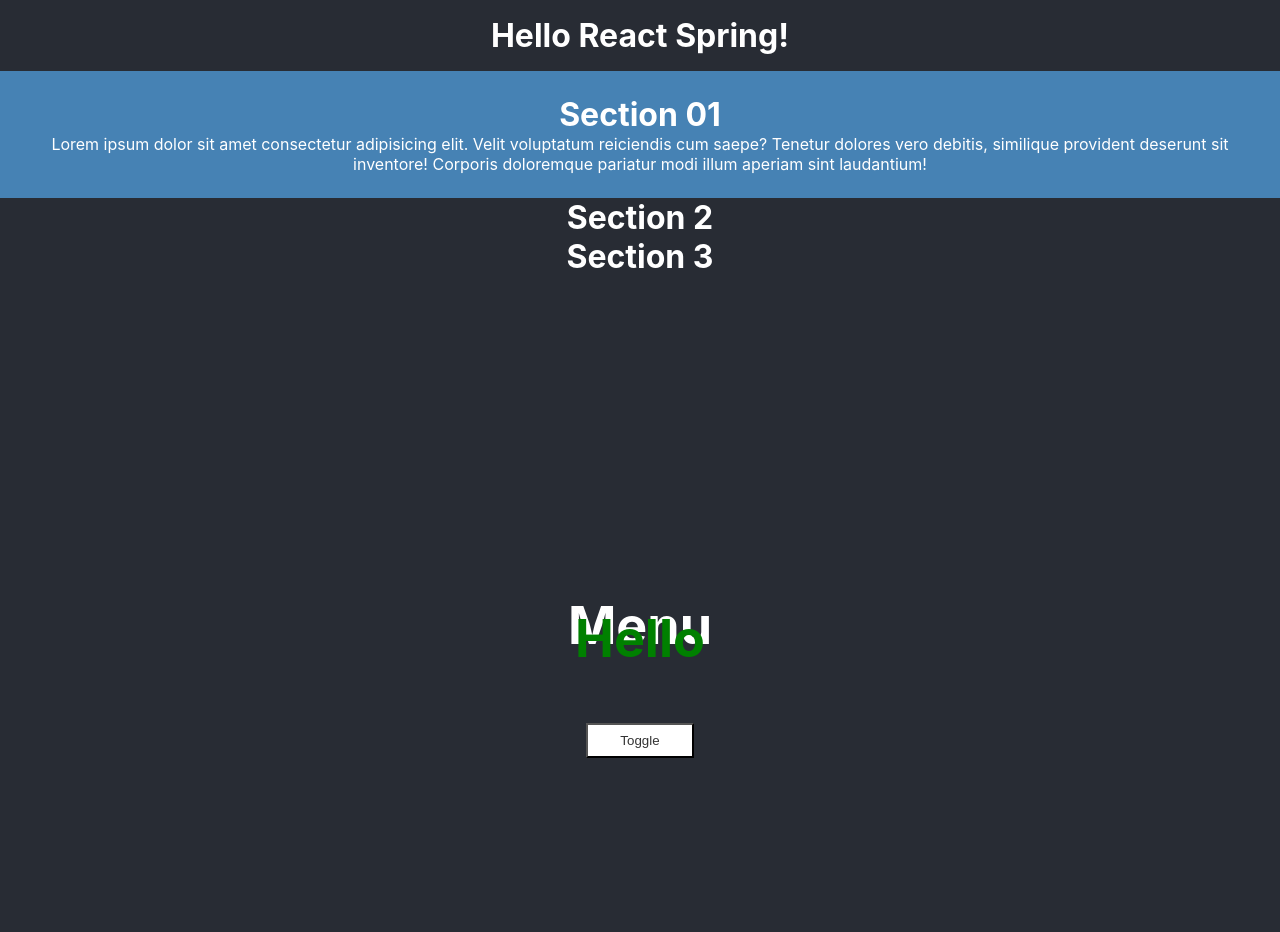
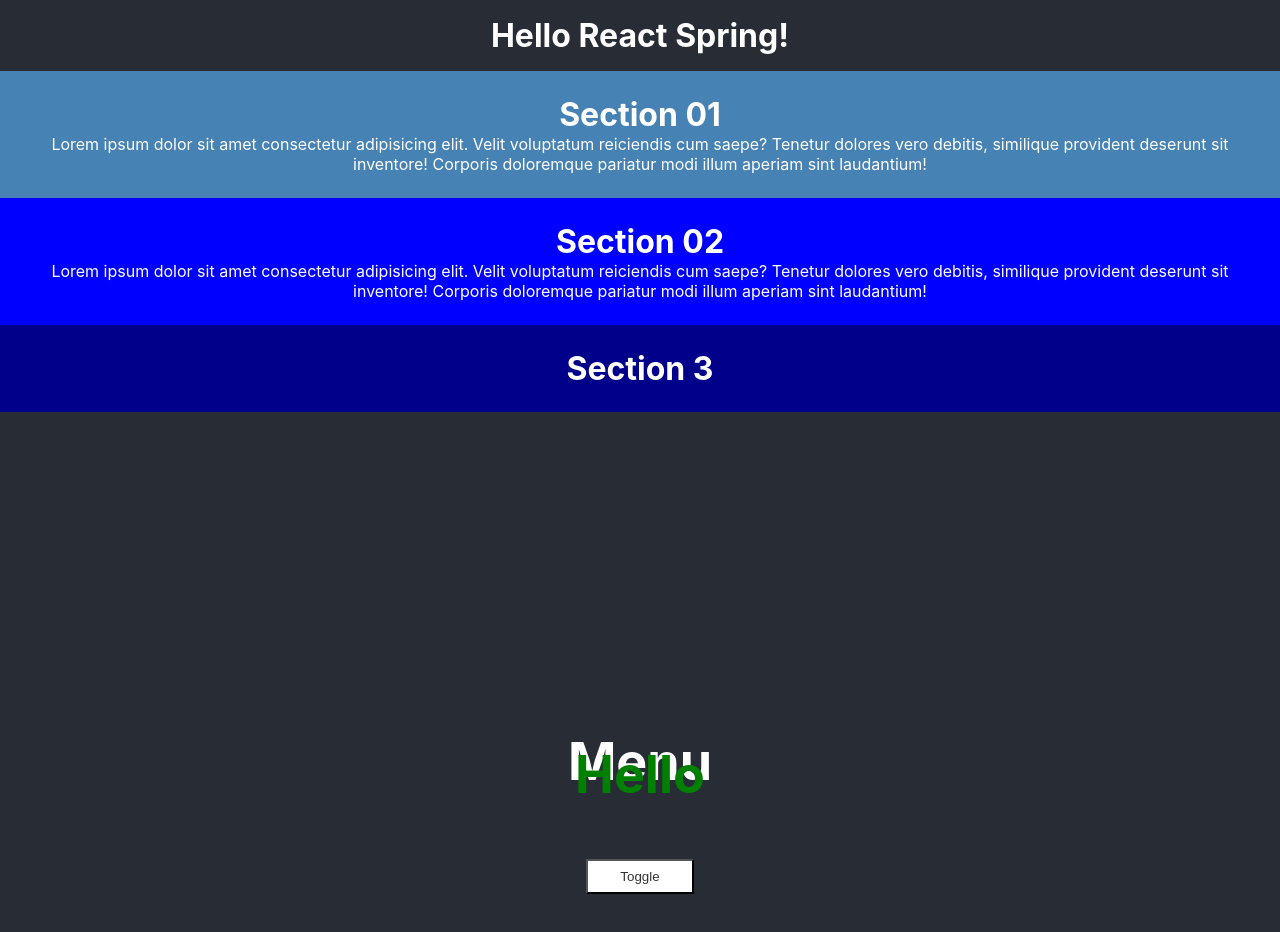
Before and after one commit to jsoomie/animations-folder, a React (Create React App) app in the folder react-spring-tuts/: page / in a window 1280 px wide. Shown: the top 932 px of the page. Built offline with nearby package versions, Linux system fonts and the light colour scheme.

Commit message:
chore: create section skeleton

```diff
--- a/react-spring-tuts/src/components/Traversy/Section01.tsx
+++ b/react-spring-tuts/src/components/Traversy/Section01.tsx
@@ -9,7 +9,7 @@ const { component } = {
 };
 
 export const Section01 = () => {
-  const fade = useSpring({
+  const animate = useSpring({
     from: {
       opacity: 0,
       marginTop: -500,
@@ -19,7 +19,7 @@ export const Section01 = () => {
   });
 
   return (
-    <animated.div style={fade}>
+    <animated.div style={animate}>
       <div style={component}>
         <h1>Section 01</h1>
         <p>
--- a/react-spring-tuts/src/components/Traversy/Section02.tsx
+++ b/react-spring-tuts/src/components/Traversy/Section02.tsx
@@ -1,7 +1,32 @@
+import { useSpring, animated } from "react-spring";
+
+const { component } = {
+  component: {
+    background: "blue",
+    color: "white",
+    padding: "1.5rem",
+  },
+};
+
 export const Section02 = () => {
+  const animate = useSpring({
+    from: {
+      opacity: 0,
+    },
+    opacity: 1,
+  });
+
   return (
-    <div>
-      <h1>Section 2</h1>
-    </div>
+    <animated.div style={animate}>
+      <div style={component}>
+        <h1>Section 02</h1>
+        <p>
+          Lorem ipsum dolor sit amet consectetur adipisicing elit. Velit
+          voluptatum reiciendis cum saepe? Tenetur dolores vero debitis,
+          similique provident deserunt sit inventore! Corporis doloremque
+          pariatur modi illum aperiam sint laudantium!
+        </p>
+      </div>
+    </animated.div>
   );
 };
--- a/react-spring-tuts/src/components/Traversy/Section03.tsx
+++ b/react-spring-tuts/src/components/Traversy/Section03.tsx
@@ -1,6 +1,14 @@
+const { component } = {
+  component: {
+    background: "darkblue",
+    color: "white",
+    padding: "1.5rem",
+  },
+};
+
 export const Section03 = () => {
   return (
-    <div>
+    <div style={component}>
       <h1>Section 3</h1>
     </div>
   );
```
